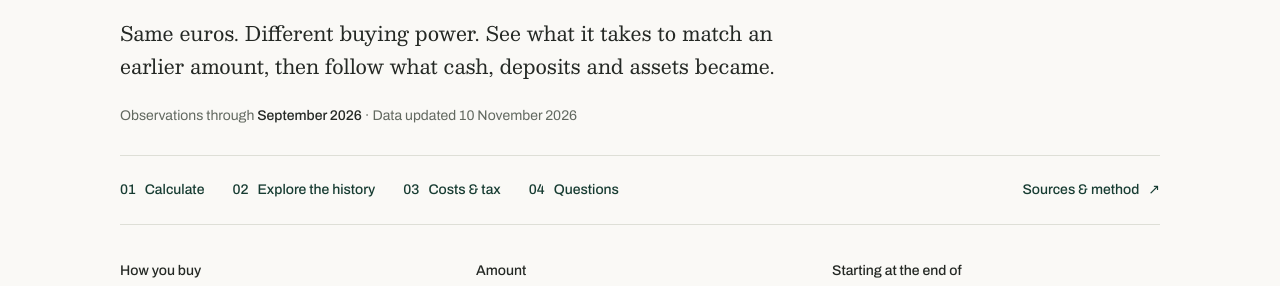
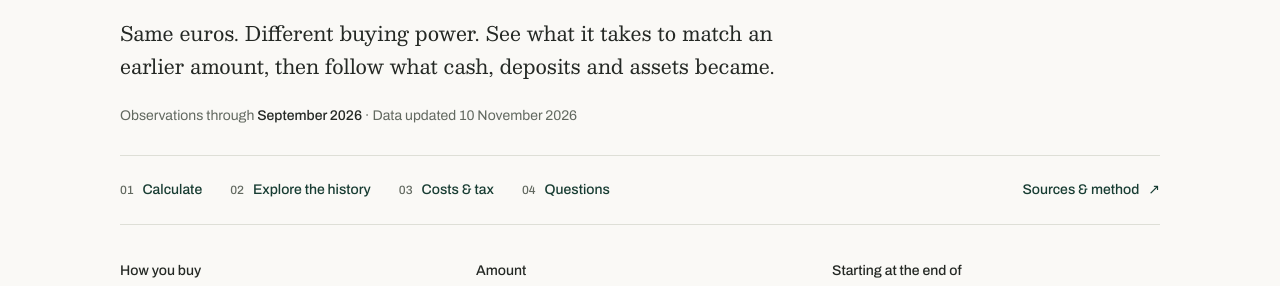
Before and after one commit to Slobod7/money-old-and-new, a Jekyll site: the page built from data/euro-inflation-calculator.html, in a window 1280 px wide. Shown: the part 201-487 px from the top of the page. Built offline with Jekyll 4.4.1, drawn with Linux system fonts in a browser that asks for light colours; some of the changed text lies outside the part shown.

Commit message:
Open all four data pages with the calculator's header
Each data page now has the title, the introduction, one line on how recent
its figures are, and its sections as numbered jump links between two rules,
with the link to its sources at the right. The links come from one include,
_includes/page-jumps.html, which reads the page's front matter.

On the euro calculator, the dark rule above the sources is gone and the
link to the investment calculator is a pale sage card.

On the Brent page, "not a live quote" moves to the footer's notes and the
questions come before the sources, so every page ends with its sources.

Co-Authored-By: Claude Fable 5.2 <noreply@anthropic.com>

```diff
--- /dev/null
+++ b/_includes/page-jumps.html
@@ -0,0 +1,17 @@
+{%- comment -%}
+The jump links under a data page's heading, between two rules: the page's sections, numbered in order, then the
+link to its sources at the right.
+  {% include page-jumps.html %}
+It reads the page's front matter, so every data page gets the same strip:
+  jumps:                      the sections, in page order (label, href)
+    - { label: Calculate, href: "#old-new" }
+  sources_href: "#sources"    optional: where "Sources & method" goes
+{%- endcomment -%}
+<nav class="page-jumps" aria-label="On this page">
+{%- for jump in page.jumps %}
+<a href="{{ jump.href }}"><span class="page-jumps-n" aria-hidden="true">{{ forloop.index | prepend: "0" | slice: -2, 2 }}</span> {{ jump.label | escape }}</a>
+{%- endfor %}
+{%- if page.sources_href %}
+<a class="page-jumps-sources" href="{{ page.sources_href }}">Sources &amp; method <span aria-hidden="true">↗</span></a>
+{%- endif %}
+</nav>
--- a/assets/css/site.css
+++ b/assets/css/site.css
@@ -17,7 +17,7 @@
   --accent: #8A2022;    /* the accent: a deep, leathery cherry red with no pink in it: 8.6:1. See the note above. */
   --rule: #DEDFD7;      /* decorative dividers and the frames of cards, too light for control boundaries */
   --panel: #F0F0EA;     /* the strip that holds a calculator's inputs: muted text on it is 5:1 */
-  --mist: #E6EDE8;      /* pale sage: the ground of the home page's opening block and of every drawing: muted text on it is 4.8:1 */
+  --mist: #E6EDE8;      /* pale sage: the ground of the home page's opening block, of every drawing and of the card that leads on to a related page: muted text on it is 4.8:1 */
   --edge: #626960;      /* boundaries of form controls */
   --on-forest: #FAF9F6;       /* text on forest: 11.5:1 */
   --on-forest-muted: #C5CFC8; /* secondary text on forest: 7.6:1 */
@@ -61,10 +61,10 @@ a:hover { text-decoration-thickness: 2px; }
 
 /* Type */
 /* The kicker names a section, in the accent, so a section's label never looks like the headlines under it.
-   Labels that only name a control (sharing, jump links) stay muted. */
+   A label that only names a control (sharing) stays muted. */
 .kicker { margin: 0 0 8px; font: 600 13px/1.45 var(--sans); letter-spacing: 0.08em; text-transform: uppercase; color: var(--accent); }
 .kicker a { color: inherit; }
-.share .kicker, .brent-nav .kicker { font-weight: 500; color: var(--muted); }
+.share .kicker { font-weight: 500; color: var(--muted); }
 /* An article's series, wherever articles are listed: the accent again, but not in capitals, so it never reads as a section label */
 .topic { display: block; margin-bottom: 4px; font: 600 13px/1.45 var(--sans); color: var(--accent); }
 .topic.is-inline { display: inline; margin: 0 10px 0 0; }
@@ -108,11 +108,42 @@ a:hover { text-decoration-thickness: 2px; }
   .site-nav a { padding-inline: 5px; }
 }
 
-/* The calculator's own page: the heading and introduction, then the calculator across the full page width */
+/* A data page (a chart or a calculator in data/). Every one opens the same way: the title, a short introduction, one line
+   saying how recent its figures are (.page-vintage: the fact in bold, then the update date), and the page's sections as
+   numbered jump links between two rules, with the link to its sources at the right (_includes/page-jumps.html).
+   Under that the chart or calculator runs across the full page width, and the page ends with its sources. */
+.calc-page [id] { scroll-margin-top: 24px; }
+.calc-page .page-head { padding-bottom: 28px; }
+.calc-page .page-lede { max-width: 35em; }
+.page-vintage { margin-top: 22px; }
+.page-vintage strong { color: var(--text); font-weight: 500; font-variant-numeric: tabular-nums; }
+.page-jumps { display: flex; flex-wrap: wrap; gap: 0 28px; margin-bottom: 36px; padding-block: 12px; border-block: 1px solid var(--rule); }
+.page-jumps a { display: inline-flex; align-items: center; gap: 9px; min-height: 44px; font: 500 14px/1.4 var(--sans); text-decoration: none; }
+.page-jumps a:hover { text-decoration: underline; text-decoration-color: var(--accent); }
+.page-jumps-n { color: var(--muted); font-size: 12px; }
+.page-jumps-sources { margin-left: auto; }
 .calc-page .oil-widget { margin: 0 0 72px; }
+/* The way on to a related page: a pale sage card that is one link, with the question at left and where it leads at right.
+   The section after it needs no rule of its own. */
+.next-step { position: relative; display: flex; flex-wrap: wrap; align-items: center; justify-content: space-between; gap: 12px 48px; margin: 0 0 72px; padding: 28px 32px; background: var(--mist); }
+.next-step h2 { margin: 0 0 6px; font: 400 24px/1.3 var(--serif); letter-spacing: -0.01em; color: var(--forest); }
+.next-step p { margin: 0; max-width: 34em; font: 400 15.5px/1.6 var(--sans); }
+.next-step a { display: inline-block; padding-block: 11px; font: 500 15px/1.45 var(--sans); text-underline-offset: 0.3em; }
+.next-step a span { display: inline-block; margin-left: 4px; }  /* an inline block, so the link's underline stops before the arrow */
+.next-step a::after { content: ""; position: absolute; inset: 0; }
+.next-step a:focus-visible { outline: none; }
+.next-step a:focus-visible::after { outline: 3px solid var(--accent); outline-offset: 3px; }
+.next-step:hover a { text-decoration-thickness: 2px; }
+.next-step + .oil-widget { padding-top: 0; border-top: 0; }
+@media (max-width: 600px) {
+  .page-jumps { gap: 0 18px; margin-bottom: 28px; }
+  .page-jumps a { font-size: 13px; }
+  .page-jumps-sources { margin-left: 0; }
+  .next-step { margin-bottom: 56px; padding: 24px 20px; }
+  .next-step h2 { font-size: 22px; }
+}
 
 /* Explanatory content on the existing ECB data page. */
-.ecb-page .page-head { padding-bottom: 28px; }
 .ecb-reading-note { margin: 0 0 24px; font-size: 14px; color: var(--muted); }
 .ecb-page .ecb-chart { margin-bottom: 48px; }
 .ecb-changes { margin-bottom: 64px; }
@@ -140,7 +171,6 @@ a:hover { text-decoration-thickness: 2px; }
 .ecb-episode-sources { margin: 20px 0 28px; }
 .ecb-episode-sources summary { min-height: 44px; padding-block: 8px; cursor: pointer; }
 .ecb-episode-sources p { margin-top: 12px; }
-.ecb-page [id] { scroll-margin-top: 24px; }
 @media (max-width: 700px) {
   .ecb-change-list, .ecb-method-grid { grid-template-columns: minmax(0, 1fr); }
   .ecb-change-list { gap: 16px; }
@@ -835,7 +865,6 @@ a:hover { text-decoration-thickness: 2px; }
 .onc-detailed .onc-foot { display: block; }
 
 /* Savings/investment scenarios: share the existing widget, form, figure and table styles. */
-.investment-updated { margin-top: 20px; }
 .investment .investment-form { grid-template-columns: repeat(3, minmax(0, 1fr)); padding-top: 12px; }
 .investment .oil-amount, .investment .oil-pair { max-width: none; }
 .investment .oil-field > input, .investment .oil-pair input { width: 100%; min-height: 44px; padding: 8px 12px; border: 1px solid var(--edge); border-radius: 0; background: var(--bg); color: var(--text); font: 400 17px/1.3 var(--sans); font-variant-numeric: tabular-nums; }
@@ -865,12 +894,6 @@ a:hover { text-decoration-thickness: 2px; }
 }
 
 /* Brent page: a compact reading guide, currency explanation and household-price cards. */
-.brent-page :is(h2, section[id]) { scroll-margin-top: 24px; }
-.brent-latest { margin: 22px 0 6px; font: 400 15px/1.7 var(--sans); }
-.brent-latest strong { font-weight: 500; font-variant-numeric: tabular-nums; }
-.brent-nav { display: flex; flex-wrap: wrap; align-items: center; gap: 0 24px; margin-top: 28px; padding-top: 16px; border-top: 1px solid var(--rule); }
-.brent-nav .kicker { margin: 0; }
-.brent-nav a { display: inline-flex; align-items: center; min-height: 44px; font-size: 14px; }
 .brent-chart-key { margin: -4px 0 16px; color: var(--muted); font-size: 14px; }
 .brent-chart-key span { padding-inline: 6px; }
 .brent-page .oil-chart { margin-bottom: 24px; }
@@ -919,8 +942,6 @@ a:hover { text-decoration-thickness: 2px; }
   .brent-household .feature-cards h3 { margin-bottom: 12px; }
 }
 @media (max-width: 640px) {
-  .brent-nav { gap: 0 20px; margin-top: 24px; }
-  .brent-nav .kicker { flex-basis: 100%; margin-bottom: 4px; }
   .brent-chart-key { line-height: 1.8; }
   .brent-fx-grid { grid-template-columns: minmax(0, 1fr); gap: 16px; }
   .brent-fx-rule { max-width: 420px; }
@@ -966,16 +987,6 @@ a:hover { text-decoration-thickness: 2px; }
 }
 
 /* Euro calculator editorial layout: scoped so the homepage widget stays compact. */
-.euro-page [id] { scroll-margin-top: 24px; }
-.euro-page .page-head { padding-bottom: 28px; }
-.euro-page .page-lede { max-width: 35em; }
-.euro-vintage { margin-top: 22px; }
-.euro-vintage strong { color: var(--text); font-weight: 500; }
-.euro-jumps { display: flex; flex-wrap: wrap; gap: 0 28px; margin-bottom: 36px; padding-block: 12px; border-block: 1px solid var(--rule); }
-.euro-jumps a { display: inline-flex; align-items: center; gap: 9px; min-height: 44px; font: 500 14px/1.4 var(--sans); text-decoration: none; }
-.euro-jumps a:hover { text-decoration: underline; text-decoration-color: var(--accent); }
-.euro-jumps a > span:first-child:not(:last-child) { color: var(--muted); font-size: 12px; }
-.euro-jumps a:last-child { margin-left: auto; }
 .euro-page .oil-widget .onc-inflation { margin: 0 0 32px; padding: 32px; border: 0; background: var(--forest); color: var(--on-forest); }
 .euro-page .oil-widget .onc-answer-head h2 { max-width: 24em; margin: 0 0 14px; font-size: clamp(26px, 2.3vw, 34px); }
 .euro-page .onc-inflation .onc-answer-period { max-width: 54em; margin-bottom: 24px; color: var(--on-forest-muted); font-size: 14px; }
@@ -1037,7 +1048,7 @@ a:hover { text-decoration-thickness: 2px; }
 .euro-page .onc-yardstick-link:hover { text-decoration-thickness: 2px; }
 .euro-page .onc-explain:has(.faq) { margin-top: 48px; }
 .euro-page .onc-explain .faq { max-width: 840px; }
-.euro-sources { margin: 64px 0 72px; padding-top: 32px; border-top: 1px solid var(--muted); }
+.euro-sources { margin: 64px 0 72px; }
 .euro-source-head { max-width: 44em; margin-bottom: 22px; }
 .euro-source-head .section-title { margin-bottom: 12px; }
 .euro-source-head > p:last-child { margin: 0; font: 400 18px/1.6 var(--serif); }
@@ -1061,9 +1072,6 @@ a:hover { text-decoration-thickness: 2px; }
   .euro-page .onc-cost-card h3 { min-height: 0; }
 }
 @media (max-width: 600px) {
-  .euro-jumps { gap: 0 18px; margin-bottom: 28px; }
-  .euro-jumps a { font-size: 13px; }
-  .euro-jumps a:last-child { margin-left: 0; }
   .euro-page .oil-widget .onc-inflation, .euro-page .onc-yardstick { padding: 24px 20px; }
   .euro-page .onc-answer-cards, .onc-cost-cards { grid-template-columns: minmax(0, 1fr); }
   .euro-page .onc-answer-cards > div { grid-template-rows: auto auto auto; padding: 20px; }
--- a/data/euro-inflation-calculator.html
+++ b/data/euro-inflation-calculator.html
@@ -5,24 +5,30 @@ description: "Convert past euros into equivalent purchasing power, then compare
 last_modified_at: 2026-11-03
 permalink: /data/euro-inflation-calculator/
 redirect_from: /euro-inflation-calculator/
+jumps:
+  - { label: Calculate, href: "#old-new" }
+  - { label: Explore the history, href: "#old-new-explore" }
+  - { label: "Costs & tax", href: "#old-new-costs" }
+  - { label: Questions, href: "#old-new-questions" }
+sources_href: "#euro-sources"
 ---
 <div class="wrap calc-page euro-page">
 <header class="page-head">
 <h1 id="calc-title" class="page-title">Euro inflation calculator</h1>
 <p class="page-lede">Same euros. Different buying power. See what it takes to match an earlier amount, then follow what cash, deposits and assets became.</p>
-<p class="meta euro-vintage">Observations through <strong>{{ site.data.old_new.to | append: "-01" | date: "%B %Y" }}</strong><span aria-hidden="true"> · </span>Data updated {{ site.data.old_new.updated | date: "%-d %B %Y" }}</p>
+<p class="meta page-vintage">Observations through <strong>{{ site.data.old_new.to | append: "-01" | date: "%B %Y" }}</strong><span aria-hidden="true"> · </span>Data updated {{ site.data.old_new.updated | date: "%-d %B %Y" }}</p>
 {% if site.gold_return_preview %}<p class="oil-note"><a href="#gold-return">Use the gold-only return calculator</a></p>{% endif %}
 </header>
-<nav class="euro-jumps" aria-label="On this page">
-<a href="#old-new"><span aria-hidden="true">01</span> Calculate</a>
-<a href="#old-new-explore"><span aria-hidden="true">02</span> Explore the history</a>
-<a href="#old-new-costs"><span aria-hidden="true">03</span> Costs &amp; tax</a>
-<a href="#old-new-questions"><span aria-hidden="true">04</span> Questions</a>
-<a href="#euro-sources">Sources &amp; method <span aria-hidden="true">↗</span></a>
-</nav>
+{% include page-jumps.html %}
 {% include old-new-calculator.html labelledby="calc-title" interpretation=true %}
 {% if site.gold_return_preview %}{% include gold-return-calculator.html %}{% endif %}
-<p class="investment-related">Looking ahead instead? Use the <a href="{{ '/data/investment-calculator-with-inflation/' | relative_url }}">investment calculator with inflation</a> to model monthly savings using your own return, inflation and fee assumptions.</p>
+<aside class="next-step" aria-labelledby="next-step-title">
+<div>
+<h2 id="next-step-title">Looking ahead instead?</h2>
+<p>Model monthly savings with your own return, inflation and fee assumptions.</p>
+</div>
+<a href="{{ '/data/investment-calculator-with-inflation/' | relative_url }}">Investment calculator with inflation <span aria-hidden="true">→</span></a>
+</aside>
 {% include inflation-break-even.html sources_elsewhere=true %}
 {% include euro-inflation-sources.html %}
 </div>
```
Also changed, not shown: data/brent-oil-price-history.html (+20 -18 lines), data/ecb-interest-rates.html (+8 -0 lines), data/investment-calculator-with-inflation.html (+6 -2 lines), README.md.
